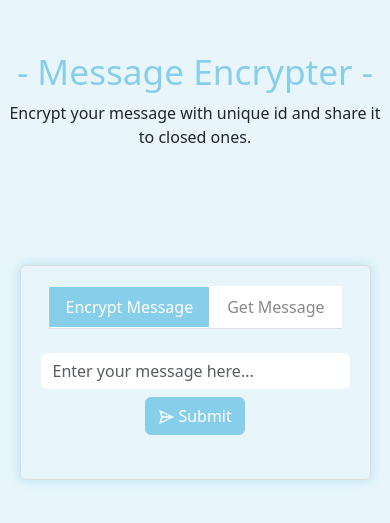
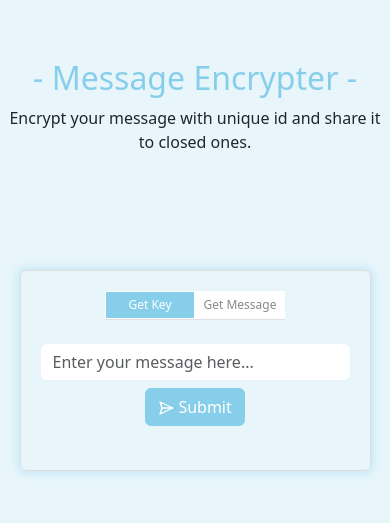
Before and after one commit to Bhuwan-Buda/online-clipboard, a React (Create React App) app: page / in a window 390 px wide. Shown: the part 157-680 px from the top of the page. Built offline with nearby package versions, Linux system fonts and the light colour scheme.

Commit message:
nav links width made reponsive

```diff
--- a/src/App.css
+++ b/src/App.css
@@ -45,6 +45,9 @@
   border-radius: 0px;
   border: 1px solid #fff;
   margin: 0;
+  padding: 4px 0px;
+  width: 90px;
+  font-size: 12px;
 }
 
 .App .copy-button {
@@ -53,7 +56,9 @@
   border-radius: 4px;
   color: #fff;
 }
-
+.App input {
+  border: 0;
+}
 .App input:focus {
   box-shadow: none;
   outline: 0;
@@ -71,7 +76,7 @@
 
 @media screen and (max-width: 500px) {
   .App h2 {
-    font-size: 2.2rem;
+    font-size: 2rem;
     color: #87ceeb;
   }
   .App .online-clipboard-wrapper {
--- a/src/App.js
+++ b/src/App.js
@@ -47,7 +47,7 @@ function App() {
                 aria-controls="get-secret-key"
                 aria-selected="true"
               >
-                Encrypt Message
+                Get Key
               </button>
             </li>
             <li className="nav-item" role="presentation">
```
